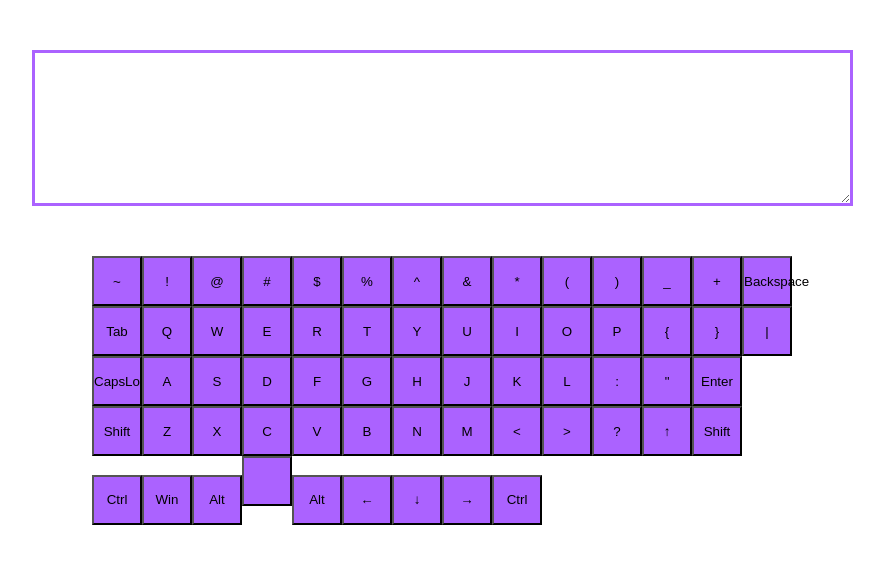
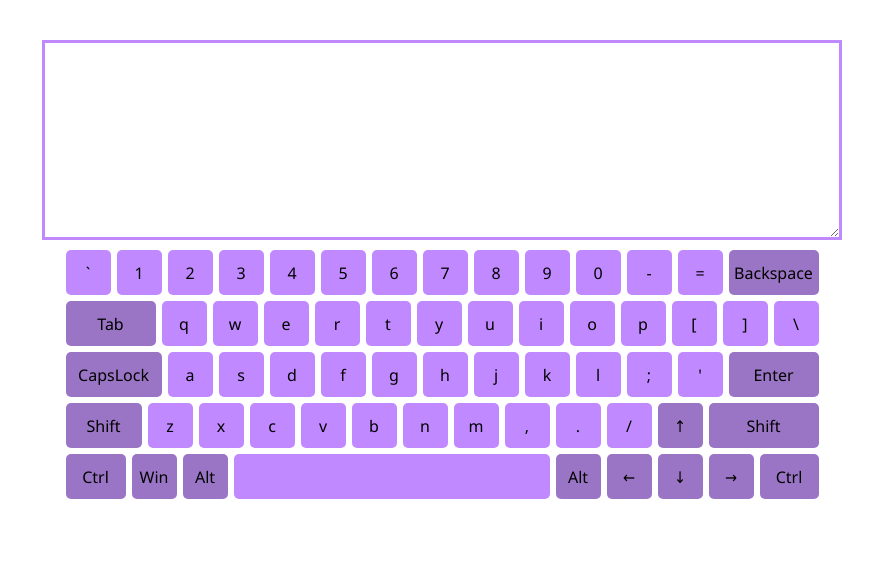
Before and after one commit to melk0sha/codejam-virtual-keyboard, a website: page index.html in a window 1280 px wide. Shown: the whole page, without its empty margins (198-1082 px from the left). Drawn offline with Linux system fonts and the light colour scheme.

Commit message:
feat: complete styles of whole keyboard

```diff
--- a/styles/scss/style.scss
+++ b/styles/scss/style.scss
@@ -1,9 +1,12 @@
-$keyboardColor: #ab62ff;
+$keyboardColor: #c089ff;
+$keyboardSpecialColor: #9b75c5;
 
 * {
     margin: 0;
     padding: 0;
     box-sizing: border-box;
+    font-family: 'Segoe UI', Tahoma, Geneva, Verdana, sans-serif;
+    font-size: 16px;
 }
 
 .container {
@@ -16,20 +19,67 @@ $keyboardColor: #ab62ff;
 }
 
 textarea {
-    margin-top: 50px;
+    margin-top: 40px;
+    width: 800px;
+    height: 200px;
     border: 3px solid $keyboardColor;
     outline: none;
 }
 
 .keyboard {
-    margin-top: 50px;
-    .key-common {
-        width: 50px;
-        height: 50px;
-        outline: none;
-        background-color: $keyboardColor;
-    }
-    .changeable > span:first-of-type { // change by shift??
-        display: none;
+    margin-top: 10px;
+    .row {
+        margin-bottom: 6px;
+        white-space: pre-wrap;
+        .key-common {
+            width: 45px;
+            height: 45px;
+            margin: 0 3px;
+            outline: none;
+            cursor: pointer;
+            border: none;
+            border-radius: 5px;
+            background-color: $keyboardColor;
+            transition: border-radius .3s, background .2s;
+        }
+        .changeable > span:last-of-type { // change by shift??
+            display: none;
+        }
+        .backspace, .tab, .enter {
+            width: 90px;
+            background-color: $keyboardSpecialColor;
+        }
+        .capslock {
+            width: 96px;
+            background-color: $keyboardSpecialColor;
+        }
+        .shift-left {
+            width: 76px;
+            background-color: $keyboardSpecialColor;
+        }
+        .shift-right {
+            width: 110px;
+            background-color: $keyboardSpecialColor;
+        }
+        .ctrl-left {
+            width: 60px;
+            background-color: $keyboardSpecialColor;
+        }
+        .ctrl-right {
+            width: 59px;
+            background-color: $keyboardSpecialColor;
+        }
+        .space {
+            width: 316px;
+        }
+        .win, .alt-left, .alt-right, .arrow-up, .arrow-down, .arrow-left, .arrow-right {
+            background-color: $keyboardSpecialColor;
+        }
+        .key-common:hover {
+            background-color: #614381;
+        }
+        .key-common:active {
+            border-radius: 50%;
+        }
     }
 }
```
Also changed, not shown: styles/style.css, 1 other file.
